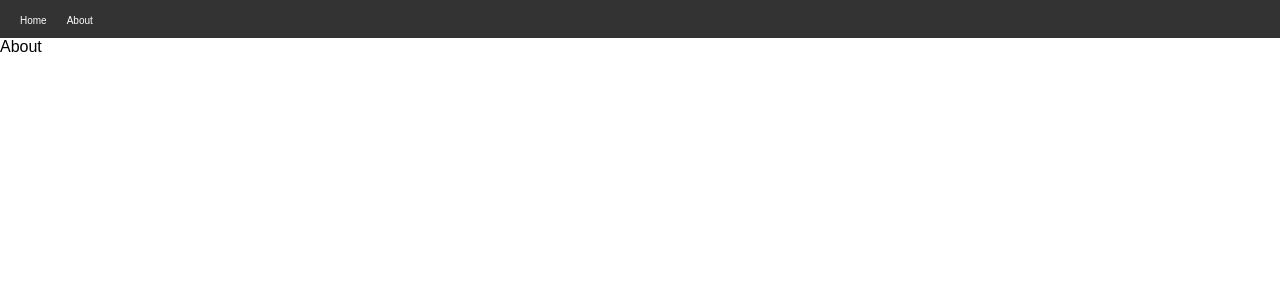
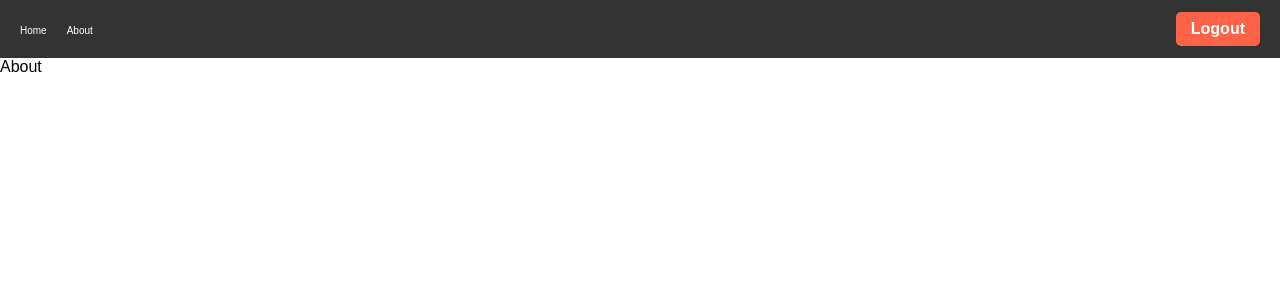
Before and after one commit to leviha1702/Todo-List-Pro, a React (Vite) app: page /about in a window 1280 px wide. Shown: the top 300 px of the page. Built offline with nearby package versions, Linux system fonts and the light colour scheme.

Commit message:
feat: new code forget password

```diff
--- a/src/components/header/header.jsx
+++ b/src/components/header/header.jsx
@@ -1,16 +1,21 @@
 import React from "react";
 import "../../styles/components/header.css"; // Adjust the path as necessary
-import { Link } from "react-router-dom";
+import { Link, useNavigate } from "react-router-dom";
 
 const Header = () => {
+  const navigate = useNavigate();
+
   const navLinks = [
     { path: "/", label: "Home" },
     { path: "/about", label: "About" },
   ];
+
+  const handleLogout = () => {
+    navigate("/auth/login");
+  };
   return (
-    <React.Fragment>
     <header className="main-header">
-        <nav>
+      <nav className="nav-container">
         <ul className="nav-list">
           {navLinks.map((link, index) => (
             <li key={index}>
@@ -18,9 +23,11 @@ const Header = () => {
             </li>
           ))}
         </ul>
+        <button className="logout-btn" onClick={handleLogout}>
+          Logout
+        </button>
       </nav>
     </header>
-    </React.Fragment>
   );
 };
 
--- a/src/pages/auth/forget/index.jsx
+++ b/src/pages/auth/forget/index.jsx
@@ -1,8 +1,46 @@
 import React from "react";
-import { Link } from "react-router-dom";
+import { Link, useNavigate } from "react-router-dom";
 import "../../../styles/auth/forget.css"; // Adjust the path as necessary
+import axiosInstance from "../../../libs/axiosInterceptor";
+import Loading from "../../../components/loading/loading";
+import { isValidEmail } from "../../../utils/checkInput";
+import {
+  showErrorToast,
+  showSuccessToast,
+} from "../../../utils/toastNotifications";
 
 const ForgetPassword = () => {
+  const [email, setEmail] = React.useState("");
+  const [loading, setLoading] = React.useState(false);
+
+  const navigate = useNavigate();
+
+  const handleForgetPass = (e) => {
+    e.preventDefault();
+    setLoading(true);
+
+    if (!isValidEmail(email)) {
+      setLoading(false);
+      return showErrorToast("Invalid email!");
+    }
+
+    axiosInstance
+      .post("/auth/forgot-password", {
+        email,
+      })
+      .then((response) => {
+        if (response.status === 200) {
+          setLoading(false);
+          navigate("/auth/login");
+          return showSuccessToast("Please, new password sent to your email!");
+        }
+      })
+      .catch((error) => {
+        setLoading(false);
+        return showErrorToast(error.response.data.message);
+      });
+  };
+
   return (
     <React.Fragment>
       <div className="auth">
@@ -10,7 +48,7 @@ const ForgetPassword = () => {
           <div className="forget-box">
             <h2>Forgot Password</h2>
             <p>Enter your email to receive a new password</p>
-            <form action="#">
+            <form onSubmit={handleForgetPass}>
               <div className="input-group">
                 <div className="input-with-icon">
                   <i className="fas fa-envelope" />
@@ -18,13 +56,18 @@ const ForgetPassword = () => {
                     type="email"
                     id="email"
                     placeholder="Enter your email"
+                    onChange={(e) => setEmail(e.target.value)}
                     required=""
                   />
                 </div>
               </div>
-              <button type="submit" className="forget-btn">
-                <i className="fas fa-paper-plane" /> Send New Password
-              </button>
+              {loading ? (
+                <Loading />
+              ) : (
+                <button type="submit" className="forget-btn">
+                  <i className="fas fa-paper-plane" /> Send New Password
+                </button>
+              )}
               <div className="forget-text">
                 <p>
                   Back to <Link to="/auth/login">Login</Link>
--- a/src/pages/auth/login/index.jsx
+++ b/src/pages/auth/login/index.jsx
@@ -55,7 +55,7 @@ const Login = () => {
             <h2>Welcome Back</h2>
             <p>Login to your account</p>
             <form onSubmit={handleSignIn}>
-              <div className="form-group">
+              <div className="input-group">
                 <i className="fas fa-envelope icon" />
                 <input
                   type="text"
@@ -66,7 +66,7 @@ const Login = () => {
                   onChange={(e) => setEmail(e.target.value)}
                 />
               </div>
-              <div className="form-group">
+              <div className="input-group">
                 <div onClick={handleShowPassword}>
                   {showPassword ? (
                     <i className="fas fa-unlock icon" />
--- a/src/styles/components/header.css
+++ b/src/styles/components/header.css
@@ -1,6 +1,12 @@
 .main-header {
   background-color: #333;
-  padding: 10px 20px;
+  padding: 12px 20px;
+}
+
+.nav-container {
+  display: flex;
+  justify-content: space-between;
+  align-items: center;
 }
 
 .nav-list {
@@ -20,3 +26,19 @@
 .nav-list a:hover {
   color: #ff6347;
 }
+
+.logout-btn {
+  background-color: #ff6347;
+  color: white;
+  border: none;
+  padding: 8px 15px;
+  font-size: 16px;
+  font-weight: bold;
+  border-radius: 5px;
+  cursor: pointer;
+  transition: background 0.3s ease-in-out;
+}
+
+.logout-btn:hover {
+  background-color: #e5533d;
+}
```
Lines whose indentation alone changed are shown as unchanged.
